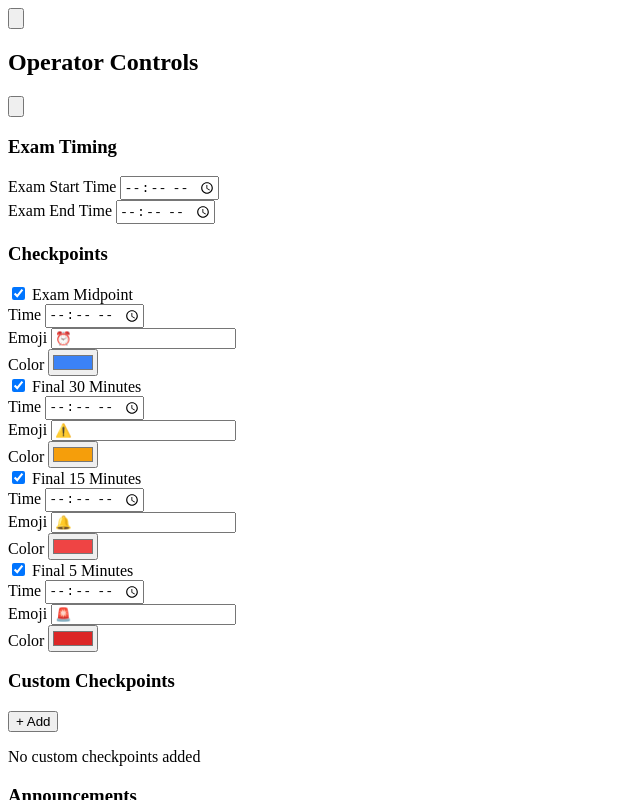
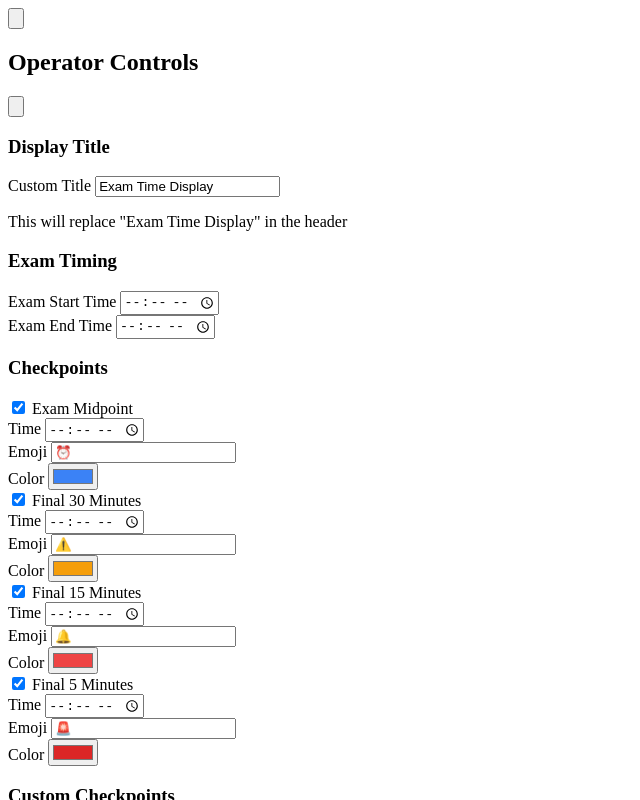
Before and after one commit to fwibisono87/exam-display, a SvelteKit app: page / in a window 1280 px wide. Both pictures are taken after a click on the button "Toggle Operator Controls". Shown: the top 800 px of the page, without its empty margins (0-640 px from the left). Built offline with nearby package versions, Linux system fonts and the light colour scheme.

Commit message:
feat: custom title

```diff
--- a/src/routes/+page.svelte
+++ b/src/routes/+page.svelte
@@ -18,6 +18,7 @@
 	let isEditingAnnouncements = false; // Toggle for editing mode
 	let showAnnouncements = true; // Toggle for showing/hiding announcements
 	let showOperatorSidebar = false; // Toggle for operator controls
+	let customTitle = 'Exam Time Display'; // Customizable title text
 
 	// Exam timing settings
 	let examStartTime = '';
@@ -340,7 +341,8 @@
 			final15Time,
 			final5Time,
 			checkpoints,
-			customCheckpoints
+			customCheckpoints,
+			customTitle
 		};
 		localStorage.setItem('examSettings', JSON.stringify(settings));
 	}
@@ -355,6 +357,7 @@
 			final30Time = settings.final30Time || '';
 			final15Time = settings.final15Time || '';
 			final5Time = settings.final5Time || '';
+			customTitle = settings.customTitle || 'Exam Time Display';
 			if (settings.checkpoints) checkpoints = settings.checkpoints;
 			if (settings.customCheckpoints) customCheckpoints = settings.customCheckpoints;
 		}
@@ -393,6 +396,22 @@
 							<path stroke-linecap="round" stroke-linejoin="round" stroke-width="2" d="M6 18L18 6M6 6l12 12"></path>
 						</svg>
 					</button>
+				</div>
+
+				<!-- Display Title Section -->
+				<div class="mb-8">
+					<h3 class="text-lg font-semibold text-gray-800 mb-4">Display Title</h3>
+					<div>
+						<label class="block text-sm font-medium text-gray-700 mb-1">Custom Title</label>
+						<input
+							type="text"
+							bind:value={customTitle}
+							on:input={saveExamSettings}
+							placeholder="Enter custom title (e.g., 'Final Exam', 'Quiz Time')"
+							class="w-full p-2 border border-gray-300 rounded-lg focus:ring-2 focus:ring-blue-500 focus:border-transparent"
+						/>
+						<p class="text-xs text-gray-500 mt-1">This will replace "Exam Time Display" in the header</p>
+					</div>
 				</div>
 
 				<!-- Exam Timing Section -->
@@ -674,7 +693,7 @@
 	<div class="max-w-6xl mx-auto {showOperatorSidebar ? 'mr-96' : ''}">
 		<!-- Header for Exam Context -->
 		<header class="text-center mb-8">
-			<h1 class="text-3xl font-bold text-gray-900 mb-2">Exam Time Display</h1>
+			<h1 class="text-3xl font-bold text-gray-900 mb-2">{customTitle}</h1>
 		</header>
 
 		<!-- Announcements Section - Prominent for Exam Setting -->
```
